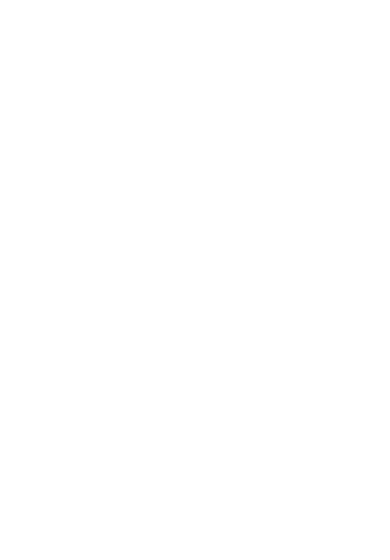
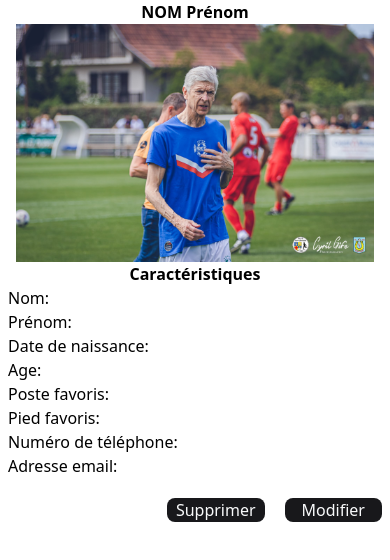
Before and after one commit to GuillaumeWernert/checkpoint_4_GW, a React (Vite) app in the folder frontend/: page /player in a window 390 px wide. Before the commit this address had no page. Shown: the top 560 px of the page. Built offline with nearby package versions, Linux system fonts and the light colour scheme.

Commit message:
mode responsive page player

```diff
--- a/frontend/src/App.jsx
+++ b/frontend/src/App.jsx
@@ -1,7 +1,8 @@
 import { BrowserRouter as Router, Routes, Route } from "react-router-dom";
 
 import Players from "@pages/Players";
-import Home from "./pages/Home";
+import Player from "@pages/Player";
+import Home from "@pages/Home";
 
 import "./App.css";
 
@@ -9,8 +10,9 @@
   return (
     <Router>
       <Routes>
-        <Route path="home" element={<Home />} />
+        <Route path="/" element={<Home />} />
         <Route path="players" element={<Players />} />
+        <Route path="player" element={<Player />} />
       </Routes>
     </Router>
   );
--- /dev/null
+++ b/frontend/src/pages/Player.jsx
@@ -0,0 +1,47 @@
+import React from "react";
+
+function Player() {
+  return (
+    <div>
+      <h1 className="text-center font-bold object-center">NOM Prénom</h1>
+      <div className="mb-5 md:flex">
+        <img
+          className="w-11/12 flex m-auto md:w-6/12 md:ml-2"
+          src="\src\assets\arsene1.jpg"
+          alt="arsène"
+        />
+        <div className="md:w-full md:ml-2">
+          <h3 className="text-center font-bold object-center">
+            Caractéristiques
+          </h3>
+          <div className="ml-2 md:h-5/6 md:ml-2 md:mt-3 md:w-full md:flex md:flex-col md:justify-between">
+            <p className="">Nom:</p>
+            <p className="">Prénom:</p>
+            <p className="">Date de naissance:</p>
+            <p className="">Age:</p>
+            <p className="">Poste favoris:</p>
+            <p className="">Pied favoris:</p>
+            <p className="">Numéro de téléphone:</p>
+            <p className="">Adresse email:</p>
+          </div>
+        </div>
+      </div>
+      <div className="mt-5 flex justify-end">
+        <button
+          type="button"
+          className="w-1/4 bg-zinc-900 text-gray-50 rounded-lg"
+        >
+          Supprimer
+        </button>
+        <button
+          type="button"
+          className="w-1/4 bg-zinc-900 text-gray-50 rounded-lg ml-5 mr-2"
+        >
+          Modifier
+        </button>
+      </div>
+    </div>
+  );
+}
+
+export default Player;
```
